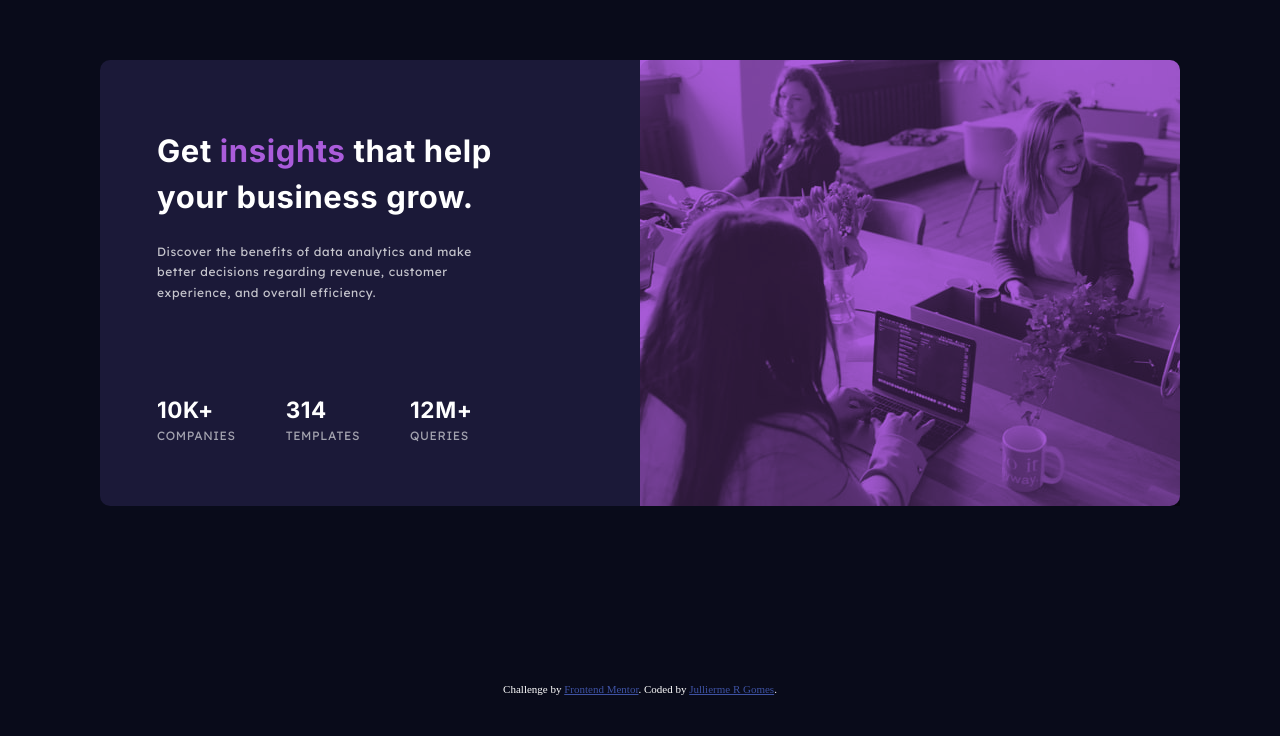
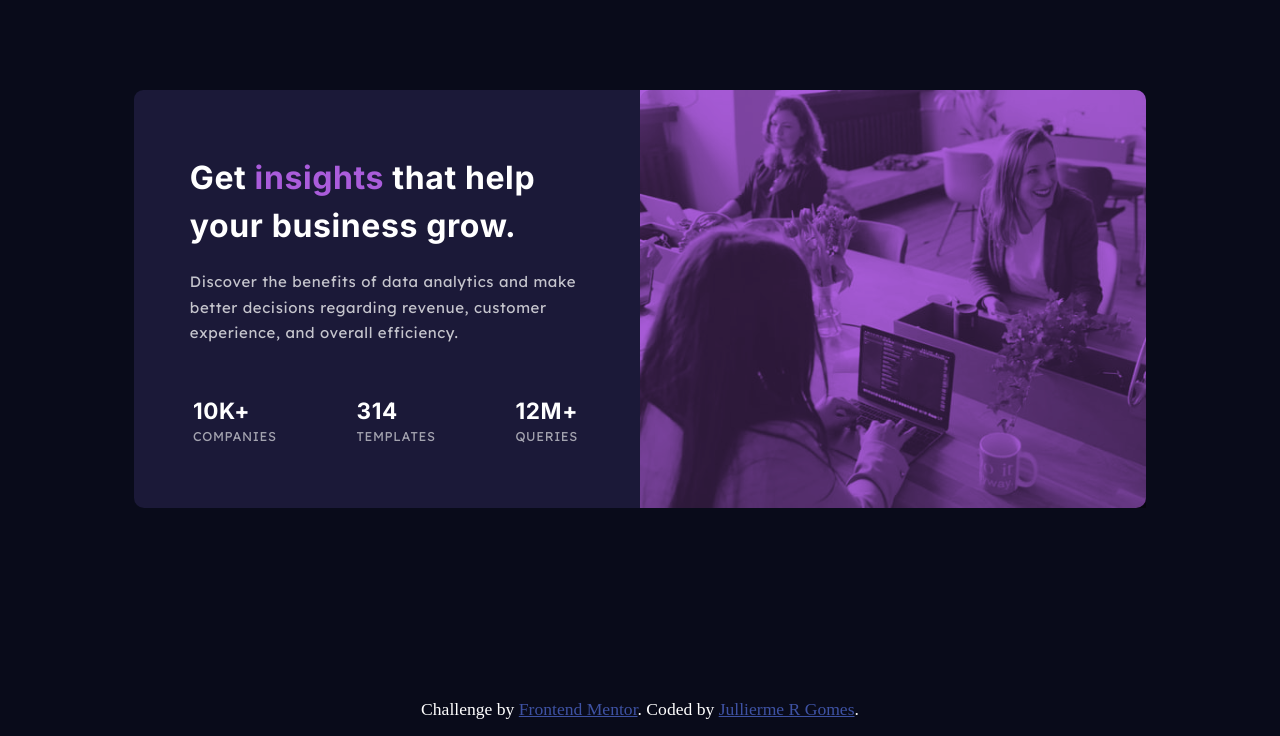
Before and after one commit to jullierme-r/stats-preview-card, a plain HTML site: page index.html in a window 1280 px wide. Shown: the part 117-853 px from the top of the page. Before the commit the page ends 812 px from the top, so only its background shows below. Drawn offline with Linux system fonts and the light colour scheme.

Commit message:
Add files via upload

```diff
--- a/style/style.css
+++ b/style/style.css
@@ -2,6 +2,7 @@
     margin: 0;
     padding: 0;
     box-sizing: border-box;
+    list-style-type: none;
 }
 
 :root {
@@ -11,20 +12,16 @@
     --accent: #aa5cdb;
 
     /*neutral*/
-    --heading: #ffffff;
+    --heading: #fff;
     --mainP: #ffffffbf;
     --statH: #ffffff99;
 }
 
-html {
-	font-size: 62.5%;
-    color: var(--heading);
-}
-
 body {
     background-color: var(--mainBg);
-    font-size: 1.5rem;
-
+    color: var(--heading);
+    font-size: 0.9375rem;
+    padding: 1rem;
 }
 
 .container {
@@ -37,12 +34,12 @@ body {
 
 .image {
     background-color: var(--accent);
-    border-radius: 10px 10px 0 0;
+    border-radius: 0.625rem 0.625rem 0 0;
 }
 
 .image img {
     display: block;
-    border-radius: 10px 10px 0 0;
+    border-radius: 0.625rem 0.625rem 0 0;
     mix-blend-mode: multiply;
     opacity: 0.75;
     width: 100%;
@@ -50,23 +47,23 @@ body {
 }
 
 .image img, .text-content {
-    max-width: 450px;
+    max-width: 28.125em;
 }
 
 .text-content {
     background-color: var(--cardBg);
-    border-radius: 0 0 10px 10px;
+    border-radius: 0 0 0.6rem 0.6rem;
     line-height: 1.5;
     letter-spacing: 0.6px;
     text-align: center;
-    padding: 0 4.2rem;
     font-family: 'Inter', sans-serif;
 }
 
 .text-area h1 {
-    margin-top: 1.2em;
-    font-size: 2.7rem;
+    font-size: 1.7rem;
     font-weight: 700;
+    margin: 2.5rem 0 .9rem 0;
+    padding: 0 2.5rem;
 }
 
 .accent {
@@ -75,7 +72,7 @@ body {
 
 .main-p {
     color: var(--mainP);
-    margin-top: 1em;
+    padding: 0 1.7rem;
 }
 
 .main-p, .stats p {
@@ -87,61 +84,68 @@ body {
     display: flex;
     flex-direction: column;
     align-items: center;
-    gap: 1.2em;
+    gap: 1.7rem;
     text-transform: uppercase;
-    margin: 2em 0;
+    margin: 2rem 0;
+}
+
+.stats strong {
+    font-size: 1.2rem;
 }
 
 .stats p {
     color: var(--statH);
-    font-size: 1.2rem;
+    font-size: .8rem;
 }
 
 .attribution {
-    font-size: 1.1rem; text-align: center;
+    font-size: 1.1rem;
+    text-align: center;
 }
 
 .attribution a {
     color: #3e52a3;
 }
 
-@media screen and (min-width: 1000px) {
+@media screen and (min-width: 60.625em) {
     .container {
         flex-direction: row;
     }
 
     .image img, .text-content {
-        max-width: 540px;
+        max-width: 33.75em;
+    }
+
+    .image img {
+        height: 418px;
     }
 
     .image {
-        border-radius: 0px 10px 10px 0px;
+        border-radius: 0px 0.625rem 0.625rem 0px;
     }
 
     .text-content {
-        border-radius: 10px 0px 0px 10px;
+        border-radius: 0.625em 0px 0px 0.625rem;
         display: flex;
         flex-direction: column;
         order: -1;
         text-align: left;
-        height: 446px;
-        /* padding-left: 5em; */
+        height: 27.875em;
     }
 
     .text-area {
-        margin: 4.5em 6em 4em 1em;
+        padding: 4rem 3rem 3rem 1rem;
     }
 
-    .text-content h1 {
-        font-size: 3.1rem;
+    .text-area h1 {
+        font-size: 2rem;
         margin-top: 0;
         margin-bottom: 1.2rem;
     }
 
     .main-p {
-        font-size: 1.2rem;
         line-height: 1.7;
-        margin-top: 1.8em;
+        padding: 0 0 0 2.5rem;
     }
 
     .stats-block {
@@ -150,6 +154,7 @@ body {
         justify-content: flex-start;
         gap: 5rem;
         width: 100%;
-        margin: 2em 0 0 1em;
+        margin: 0;
+        padding-left: 3.7rem;
     }
 }
```
